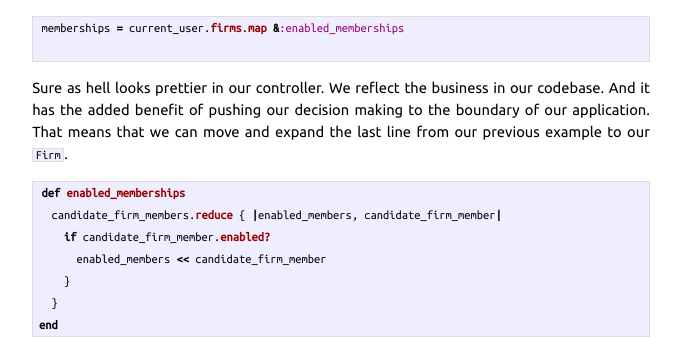
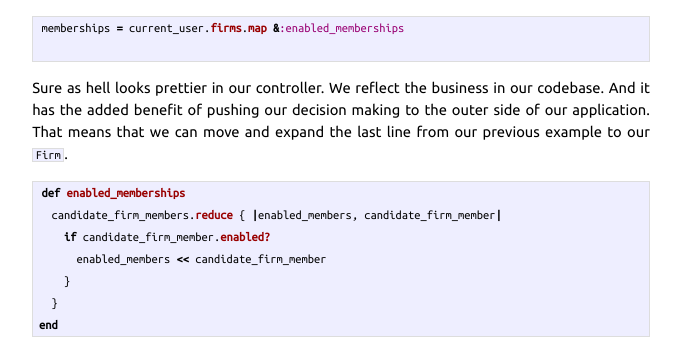
Before and after one commit to arnoFleming/arnoFleming.github.io, a Jekyll site: the page built from _posts/2015-05-24-write-readable-code.md, in a window 1280 px wide. Shown: the part 1412-1751 px from the top of the page, without its empty margins (299-980 px from the left). Built offline with Jekyll 4.4.1, drawn with Linux system fonts in a browser that asks for light colours; Markdown is read by kramdown in place of the engine named in the settings.

Commit message:
replace boundary with 'outer side'

````diff
--- a/_posts/2015-05-24-write-readable-code.md
+++ b/_posts/2015-05-24-write-readable-code.md
@@ -80,7 +80,7 @@ memberships = current_user.firms.map &:enabled_memberships
 ```
 
 Sure as hell looks prettier in our controller. We reflect the business in our codebase. And it has
-the added benefit of pushing our decision making to the boundary of our application. That means
+the added benefit of pushing our decision making to the outer side of our application. That means
 that we can move and expand the last line from our previous example to our `Firm`.
 
 ```ruby
````
